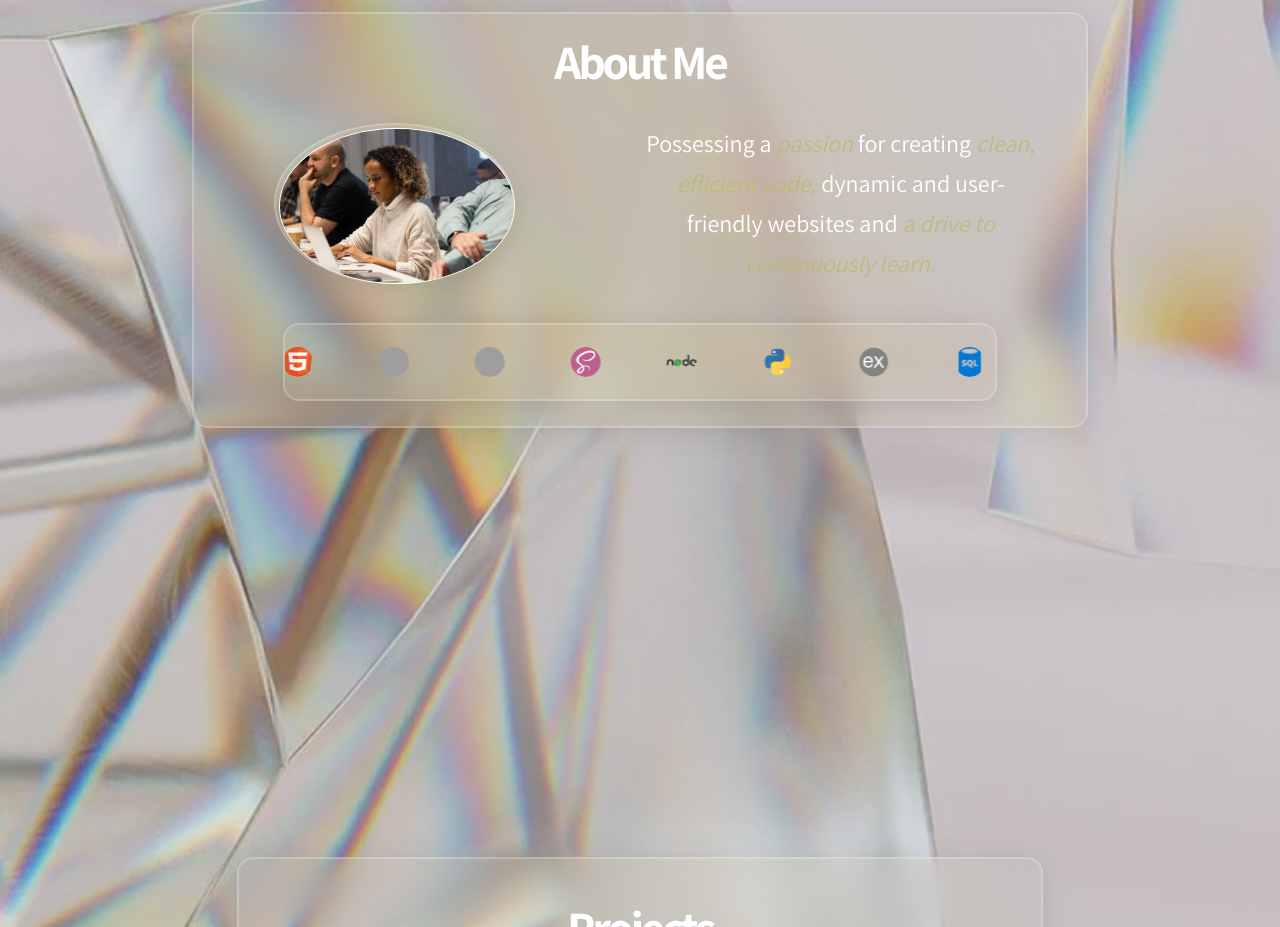
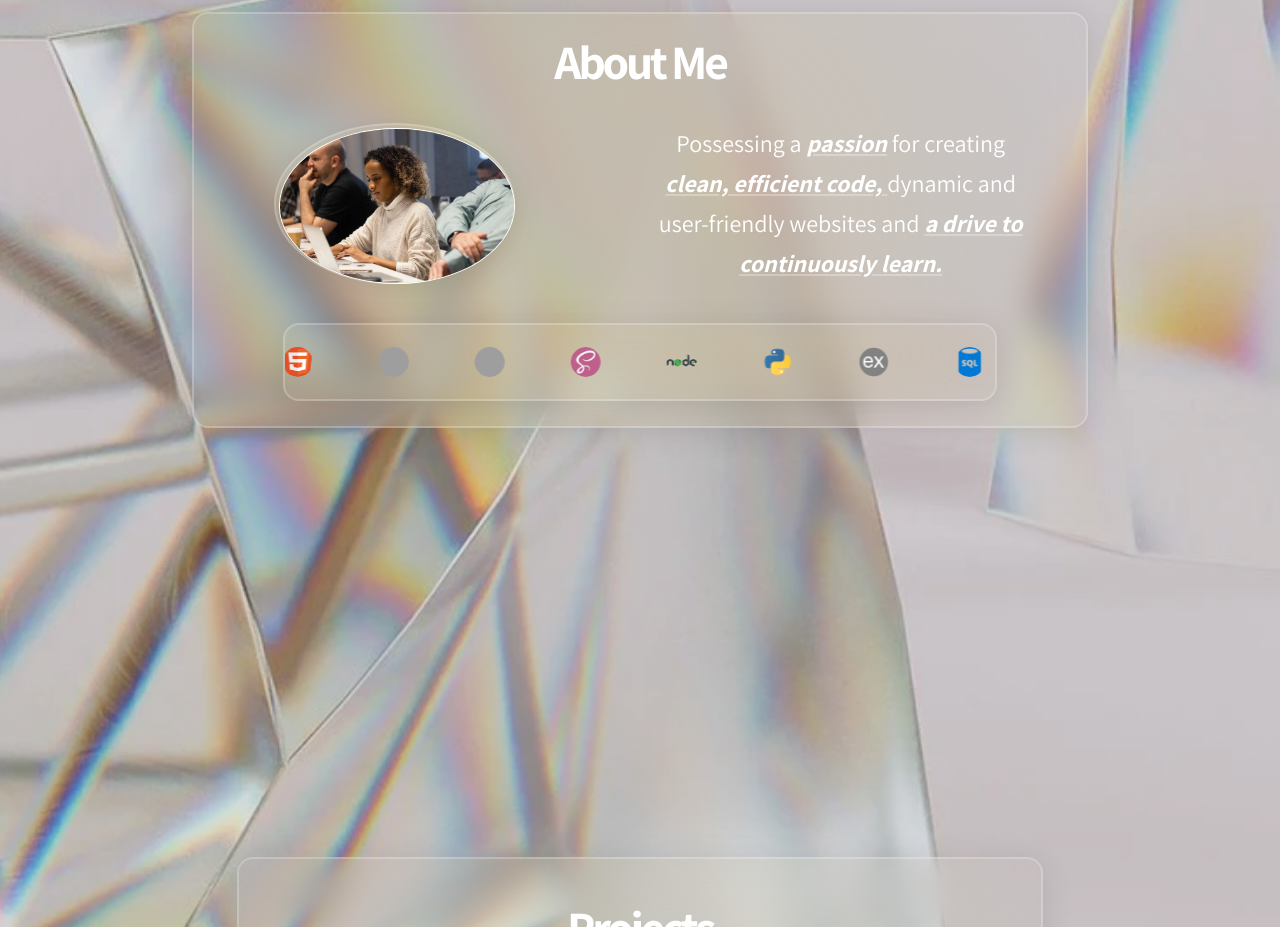
Before and after one commit to lielbidago/lielb-portfolio, a Next.js app: page / in a window 1280 px wide. Shown: the part 980-1907 px from the top of the page. Built offline with nearby package versions, Linux system fonts and the light colour scheme; grey boxes are pictures that could not be loaded.

Commit message:
fixed issues at about section

```diff
--- a/app/page.module.scss
+++ b/app/page.module.scss
@@ -109,6 +109,13 @@
   'image text'
   'tech tech';
   place-items: center;
+
+  .accent{
+    font-weight: bold;
+    color: rgb(255, 255, 255);
+    text-decoration: underline;
+    text-decoration-color: rgba(255, 255, 255, 0.281);
+  }
 }
 .about h1{
   grid-area: title;
@@ -425,12 +432,7 @@ $animationSpeed: 18s;
       font-size: 1.5rem;
       line-height: 1.8rem;
 
-      .accent{
-        font-weight: bold;
-        color: rgb(255, 255, 255);
-        text-decoration: underline;
-        text-decoration-color: rgba(255, 255, 255, 0.429);
-      }
+
     }
 
     .aboutContent{
```
